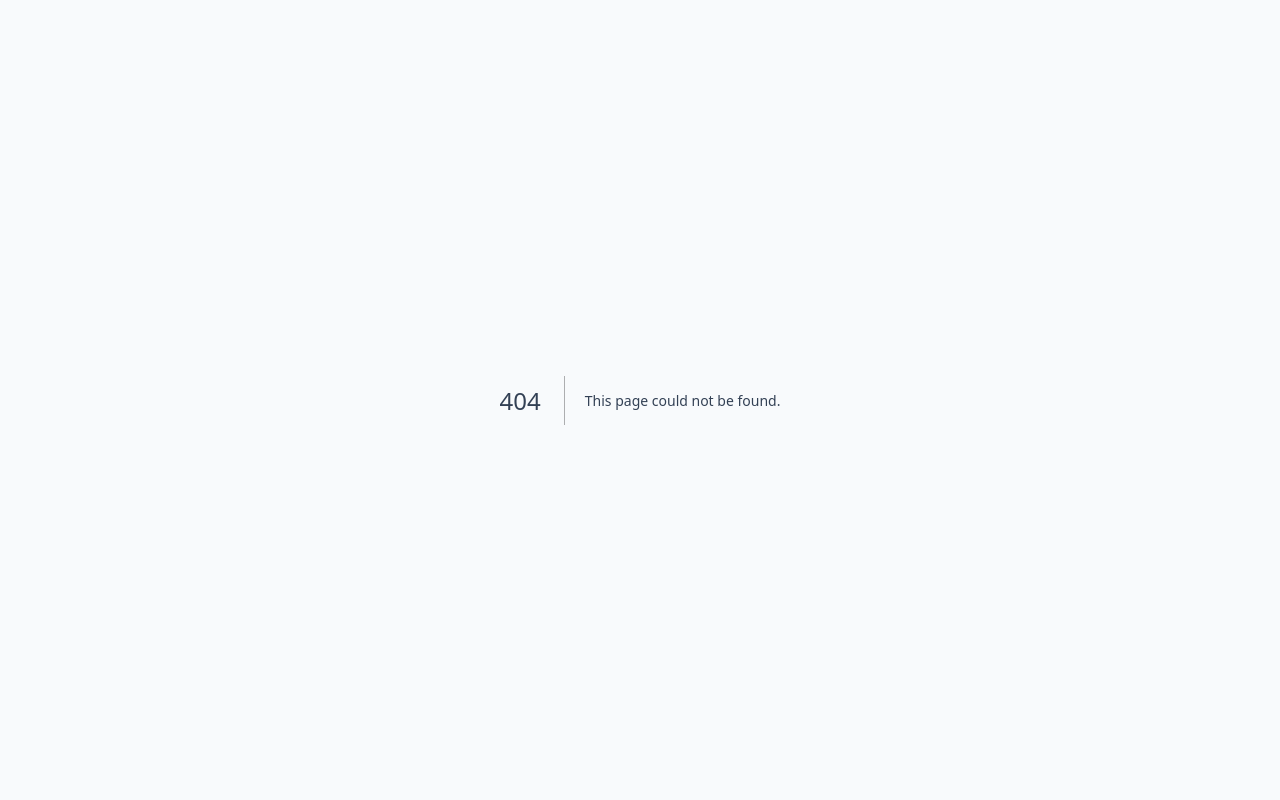
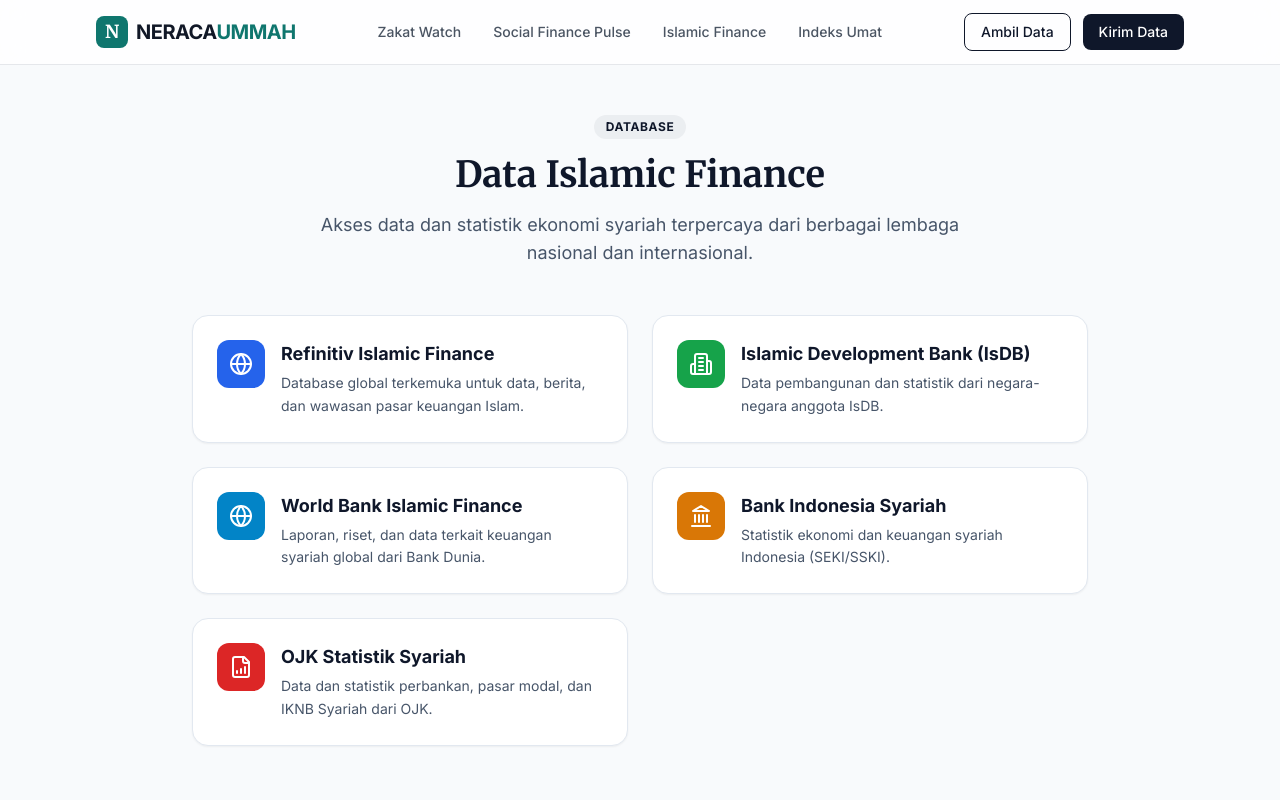
Before and after one commit to arvaas007/arva, a Next.js app: page /ambil-data in a window 1280 px wide. Before the commit this address had no page. Shown: the top 800 px of the page. Built offline with nearby package versions, Linux system fonts and the light colour scheme.

Commit message:
feat: Add Ambil Data feature with data sources page

```diff
--- /dev/null
+++ b/app/ambil-data/page.tsx
@@ -0,0 +1,91 @@
+import React from 'react';
+import Navbar from '@/components/NavbarNeraca';
+import Footer from '@/components/Footer';
+import { Globe, Building2, Landmark, FileBarChart, Database } from 'lucide-react';
+import Link from 'next/link';
+
+export default function AmbilDataPage() {
+    const dataSources = [
+        {
+            name: 'Refinitiv Islamic Finance',
+            description: 'Database global terkemuka untuk data, berita, dan wawasan pasar keuangan Islam.',
+            url: 'https://www.lseg.com/en/data-analytics/financial-data/islamic-finance',
+            icon: <Globe className="w-6 h-6" />,
+            color: 'bg-blue-600'
+        },
+        {
+            name: 'Islamic Development Bank (IsDB)',
+            description: 'Data pembangunan dan statistik dari negara-negara anggota IsDB.',
+            url: 'https://www.isdb.org/',
+            icon: <Building2 className="w-6 h-6" />,
+            color: 'bg-green-600'
+        },
+        {
+            name: 'World Bank Islamic Finance',
+            description: 'Laporan, riset, dan data terkait keuangan syariah global dari Bank Dunia.',
+            url: 'https://www.worldbank.org/en/topic/financialsector/brief/islamic-finance',
+            icon: <Globe className="w-6 h-6" />,
+            color: 'bg-sky-600'
+        },
+        {
+            name: 'Bank Indonesia Syariah',
+            description: 'Statistik ekonomi dan keuangan syariah Indonesia (SEKI/SSKI).',
+            url: 'https://www.bi.go.id/id/statistik/ekonomi-keuangan/syariah/default.aspx',
+            icon: <Landmark className="w-6 h-6" />,
+            color: 'bg-amber-600'
+        },
+        {
+            name: 'OJK Statistik Syariah',
+            description: 'Data dan statistik perbankan, pasar modal, dan IKNB Syariah dari OJK.',
+            url: 'https://data.ojk.go.id/SJKPublic',
+            icon: <FileBarChart className="w-6 h-6" />,
+            color: 'bg-red-600'
+        }
+    ];
+
+    return (
+        <main className="min-h-screen bg-slate-50 flex flex-col">
+            <Navbar />
+            <section className="flex-grow py-12 px-4 sm:px-6 lg:px-8">
+                <div className="max-w-4xl mx-auto">
+                    <div className="text-center mb-12">
+                        <span className="inline-block py-1 px-3 rounded-full bg-slate-900/5 text-slate-900 text-xs font-bold uppercase tracking-wider mb-4">
+                            Database
+                        </span>
+                        <h1 className="text-3xl md:text-4xl font-serif font-bold text-slate-900 mb-4">
+                            Data Islamic Finance
+                        </h1>
+                        <p className="text-lg text-slate-600 max-w-2xl mx-auto">
+                            Akses data dan statistik ekonomi syariah terpercaya dari berbagai lembaga nasional dan internasional.
+                        </p>
+                    </div>
+
+                    <div className="grid gap-6 md:grid-cols-2">
+                        {dataSources.map((source, index) => (
+                            <Link
+                                key={index}
+                                href={source.url}
+                                target="_blank"
+                                rel="noopener noreferrer"
+                                className="group bg-white p-6 rounded-2xl shadow-sm border border-slate-200 hover:shadow-md hover:border-slate-300 transition-all duration-200 flex items-start gap-4"
+                            >
+                                <div className={`p-3 rounded-xl ${source.color} text-white shrink-0`}>
+                                    {source.icon}
+                                </div>
+                                <div>
+                                    <h3 className="text-lg font-bold text-slate-900 group-hover:text-blue-700 transition-colors mb-1">
+                                        {source.name}
+                                    </h3>
+                                    <p className="text-slate-600 text-sm leading-relaxed">
+                                        {source.description}
+                                    </p>
+                                </div>
+                            </Link>
+                        ))}
+                    </div>
+                </div>
+            </section>
+            <Footer />
+        </main>
+    );
+}
--- a/components/NavbarNeraca.tsx
+++ b/components/NavbarNeraca.tsx
@@ -23,7 +23,10 @@
                         <Link href="/#indeks" className="hover:text-primary transition-colors">Indeks Umat</Link>
                     </div>
                     {/* Desktop Action */}
-                    <div className="hidden md:block">
+                    <div className="hidden md:flex items-center gap-3">
+                        <Link href="/ambil-data" className="px-4 py-2 text-slate-900 text-sm font-medium border border-slate-900 rounded-lg hover:bg-slate-50 transition-colors">
+                            Ambil Data
+                        </Link>
                         <Link href="/kirim-data" className="px-4 py-2 bg-slate-900 text-white text-sm font-medium rounded-lg hover:bg-slate-800 transition-colors">
                             Kirim Data
                         </Link>
@@ -48,6 +51,9 @@
                         <Link href="/#finance" onClick={() => setIsMenuOpen(false)} className="text-gray-600 hover:text-primary font-medium">Islamic Finance</Link>
                         <Link href="/#indeks" onClick={() => setIsMenuOpen(false)} className="text-gray-600 hover:text-primary font-medium">Indeks Umat</Link>
                         <div className="pt-2">
+                            <Link href="/ambil-data" onClick={() => setIsMenuOpen(false)} className="block w-full text-center px-4 py-3 bg-white border border-slate-200 text-slate-900 font-medium rounded-lg hover:bg-slate-50 transition-colors mb-3">
+                                Ambil Data
+                            </Link>
                             <Link href="/kirim-data" onClick={() => setIsMenuOpen(false)} className="block w-full text-center px-4 py-3 bg-slate-900 text-white font-medium rounded-lg hover:bg-slate-800 transition-colors">
                                 Kirim Data
                             </Link>
```
